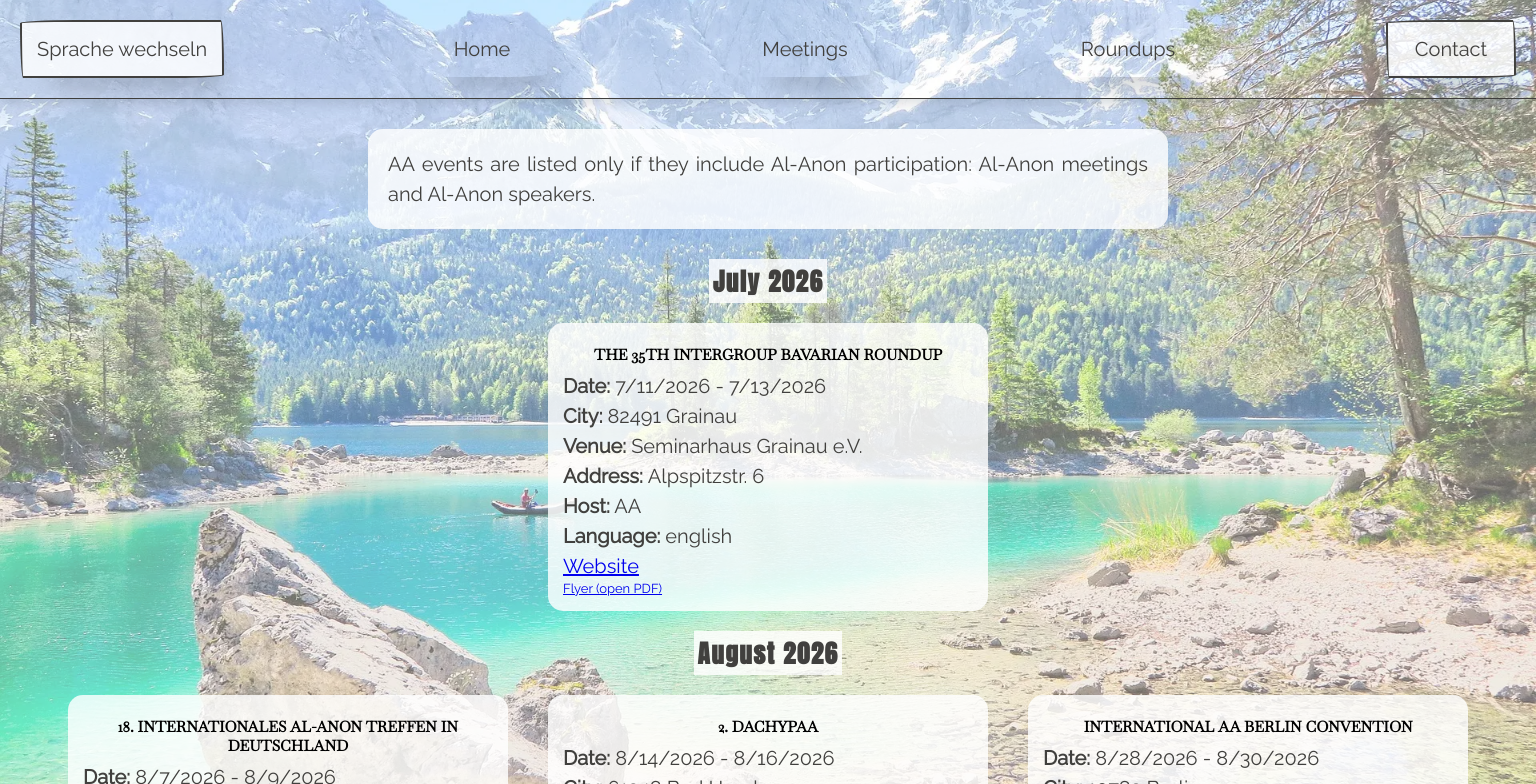
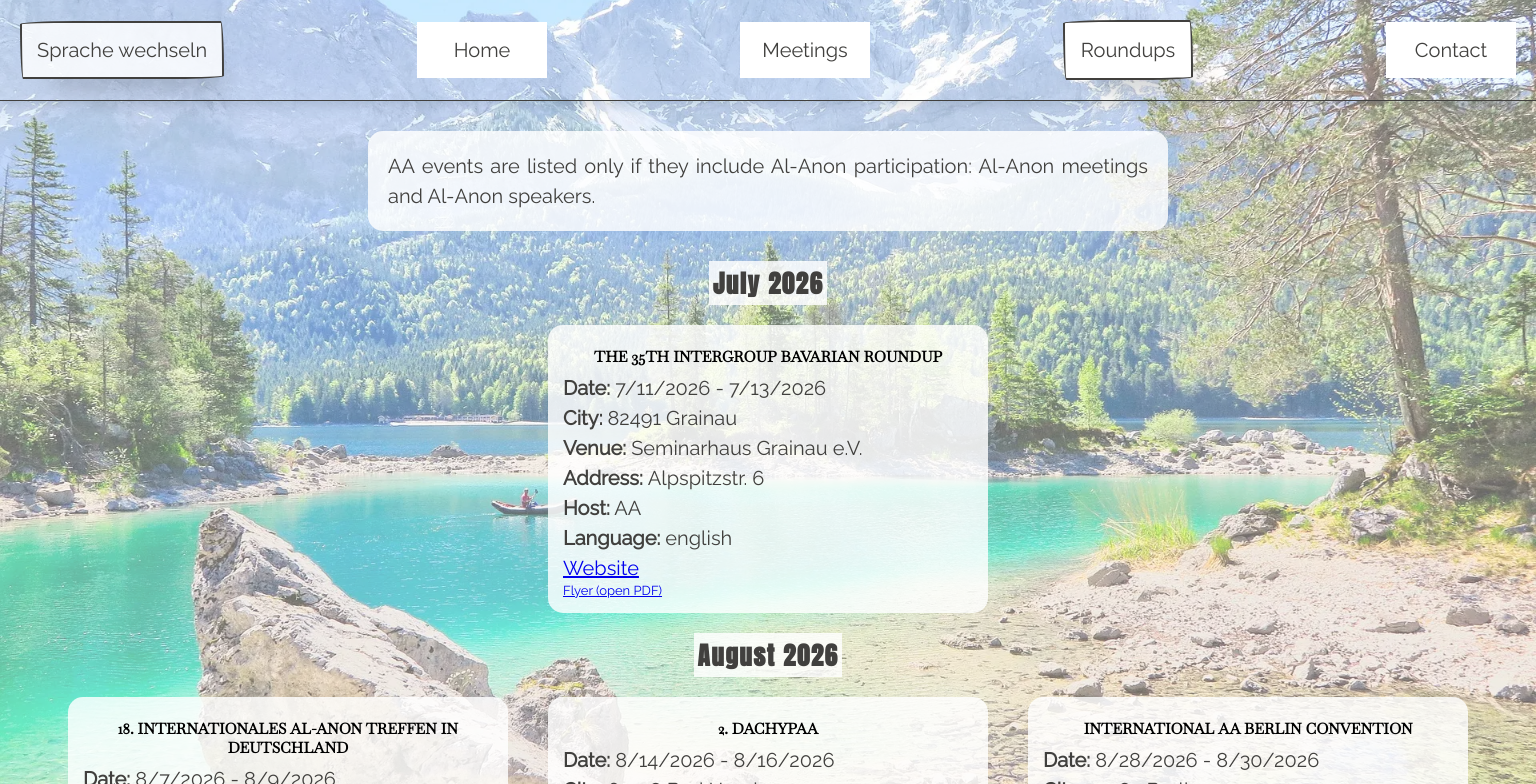
Before and after one commit to Footsteps/al-anon, a React (Vite) app: page /events in a window 1536 px wide. Shown: the top 784 px of the page. Built offline with nearby package versions, Linux system fonts and the light colour scheme.

Commit message:
buttons, hopefully for the last timegit add . !

```diff
--- a/src/App.jsx
+++ b/src/App.jsx
@@ -13,7 +13,7 @@ import {useEffect, useState} from "react"
 
 export default function App() {
 
-  const location = useLocation();
+  const pathname = useLocation().pathname;
   const [language, setLanguage] = useState("en");
   const MOBILE_BREAKPOINT = 768;
   const [isMobile, setIsMobile] = useState(() => window.innerWidth <= MOBILE_BREAKPOINT);
@@ -29,7 +29,7 @@ export default function App() {
     }, []);
 
   return (
-    <div className={`app-container ${location.pathname.slice(1) || "home"}`}>
+    <div className={`app-container ${pathname.slice(1) || "home"}`}>
       <Header language={language} setLanguage={setLanguage} isMobile={isMobile}/>
       <Routes>
         <Route path="/" element={<Home language={language} isMobile={isMobile} />} />
--- a/src/assets/css/buttons.css
+++ b/src/assets/css/buttons.css
@@ -49,7 +49,6 @@ button:is(:hover, :focus-visible, :active),
   background-color: var(--primary-color);
   color: var(--button-background-color);
   transform: translate3d(0, 2px, 0);
-  outline: none;
 }
 
 .icon {
@@ -60,12 +59,11 @@ button:is(:hover, :focus-visible, :active),
 @media (min-width: 769px) {
   .nav-link {
     font-size: 1.5rem;
-    border: none;
     background-color: transparent;
     text-decoration: none;
   } /*styling nav-links: all items header except language switcher*/
 
-  .nav-link:is(:hover, :focus-visible) {
+  .nav-link:is(:hover, :focus-visible, :active) {
     border: 2px solid var(--primary-color);
 
     border-bottom-left-radius: 15px 255px;
@@ -87,6 +85,9 @@ button:is(:hover, :focus-visible, :active),
   button:is(:hover, :active, :focus-visible), .nav-link:is(:hover, :focus-visible) {
     transform: translateY(2px);
   }
+    .app-container.events .nav-link  {
+    background-color: var(--button-background-color);
+  }
 }
 
 @media (min-width: 1023px) {
@@ -94,3 +95,21 @@ button:is(:hover, :focus-visible, :active),
         font-size: 2rem;
     }
 }
+
+@media (min-width: 1367px) {
+ .app-container.meetings nav > a:last-child {
+    border-style: solid;
+    border-width: 2px;
+    border-bottom-left-radius: 15px 255px;
+    border-bottom-right-radius: 225px 15px;
+    border-top-left-radius: 255px 15px;
+    border-top-right-radius: 15px 225px;
+
+    box-shadow: rgba(0, 0, 0, 0.2) 15px 28px 25px -18px;
+
+    padding: 1.5rem;
+    background: var(--text-background-color);
+    color: var(--primary-color);
+    border-color: var(--primary-color);
+  }
+}
--- a/src/assets/css/index.css
+++ b/src/assets/css/index.css
@@ -169,6 +169,9 @@ footer {
   margin: 2rem;
   padding: 1rem;
   border-radius: 15px;
+  transition:
+    transform 200ms ease,
+    box-shadow 200ms ease;
 }
 
 section p,
@@ -571,21 +574,3 @@ address {
     font-size: 1.8rem;
   }
 }
-
-@media (min-width: 1367px) {
-  nav > a:last-child {
-    border-style: solid;
-    border-width: 2px;
-    border-bottom-left-radius: 15px 255px;
-    border-bottom-right-radius: 225px 15px;
-    border-top-left-radius: 255px 15px;
-    border-top-right-radius: 15px 225px;
-
-    box-shadow: rgba(0, 0, 0, 0.2) 15px 28px 25px -18px;
-
-    padding: 1.5rem;
-    background: var(--text-background-color);
-    color: var(--primary-color);
-    border-color: var(--primary-color);
-  }
-}
--- a/src/components/NavBar.jsx
+++ b/src/components/NavBar.jsx
@@ -3,8 +3,8 @@ import ContactIcon from "../assets/contact-2.svg";
 import LanguageSwitcher from "../components/LanguageSwitcher";
 import {text} from "../data/text.js";
 
-export default function NavBar({ language, setLanguage, isMobile }) {
-const t = text[language].navbar;
+export default function NavBar({ language, setLanguage, isMobile}) {
+  const t = text[language].navbar;
   return (
     <nav aria-label="Main navigation">
       <LanguageSwitcher
@@ -14,7 +14,7 @@ const t = text[language].navbar;
       />
       <NavLink
         className={({ isActive }) =>
-          `nav-link border ${isActive ? "active" : ""}`
+          `nav-link ${isMobile ? "border" : ""} ${isActive ? "border" : ""}`
         }
         to="/"
       >
@@ -22,7 +22,7 @@ const t = text[language].navbar;
       </NavLink>
       <NavLink
         className={({ isActive }) =>
-          `nav-link border ${isActive ? "active" : ""}`
+          `nav-link ${isMobile ? "border" : ""} ${isActive ? "border" : ""}`
         }
         to="/meetings"
       >
@@ -30,7 +30,7 @@ const t = text[language].navbar;
       </NavLink>
       <NavLink
         className={({ isActive }) =>
-          `nav-link border ${isActive ? "active" : ""}`
+          `nav-link ${isMobile ? "border" : ""} ${isActive ? "border" : ""}`
         }
         to="/events"
       >
@@ -38,7 +38,7 @@ const t = text[language].navbar;
       </NavLink>
       <NavLink
         className={({ isActive }) =>
-          `nav-link border ${isMobile ? "round-btn" : ""} ${isActive ? "active" : ""}`
+          `nav-link ${isMobile ? "round-btn border" : ""} ${isActive ? "border" : ""}`
         }
         to="/contact"
         aria-label={t.contact}
```
Also changed, not shown: 1 other file (tests, documents, lock files or other folders).
